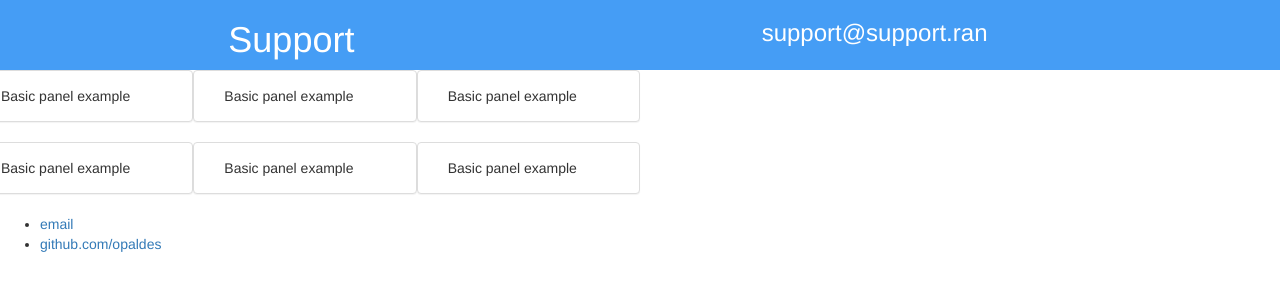
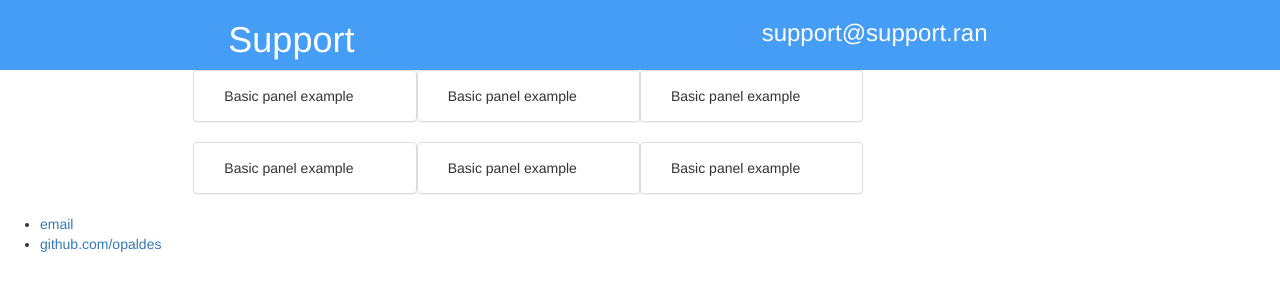
Before and after one commit to jeremy-seipelt/opaldes.github.io, a Jekyll site: the page built from index.html, in a window 1280 px wide. Shown: the top 300 px of the page. Built offline with Jekyll 4.4.1, drawn with Linux system fonts in a browser that asks for light colours.

Commit message:
Update index.html

```diff
--- a/index.html
+++ b/index.html
@@ -4,7 +4,7 @@ title: Opaldes
 ---
 
  <div class="row">
- 	<div class="panel panel-default col-md-2">
+ 	<div class="panel panel-default col-md-offset-2 col-md-2">
  		 <div class="panel-body">
  			   Basic panel example
  		 </div>
@@ -21,7 +21,7 @@ title: Opaldes
  	</div>
  </div>
  <div class="row">
- 	<div class="panel panel-default col-md-2">
+ 	<div class="panel panel-default col-md-offset-2 col-md-2">
  		 <div class="panel-body">
  			   Basic panel example
  		 </div>
```
